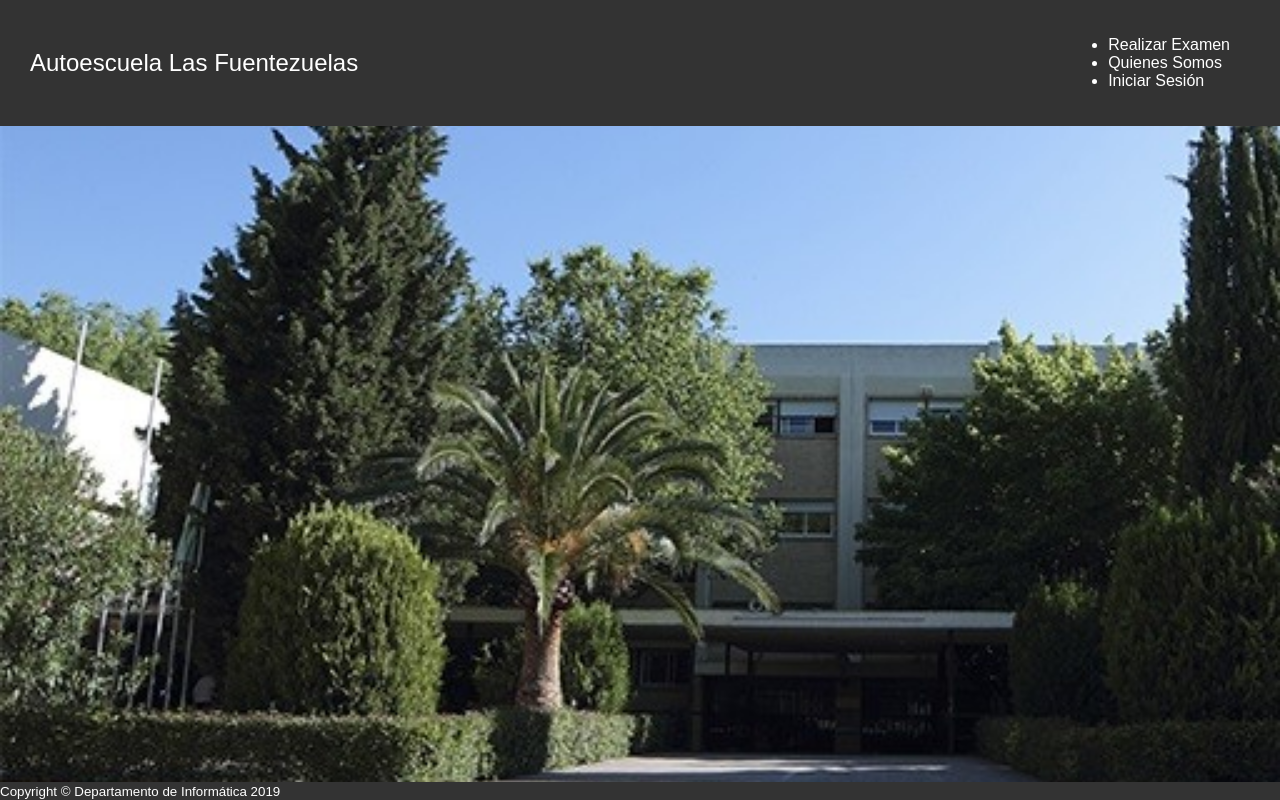
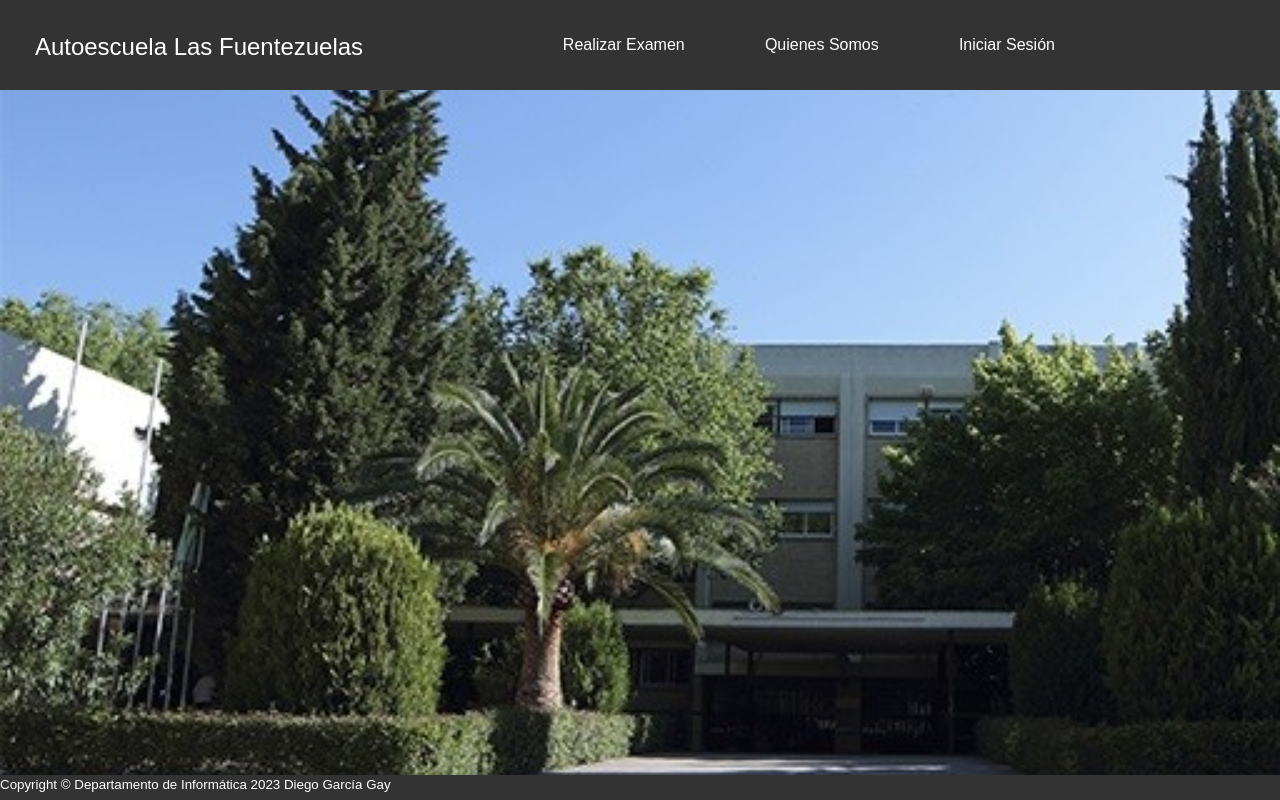
Before and after one commit to DiegoGG3/PrimerProyecto, a PHP site: page /PrimerProyecto/ in a window 1280 px wide. Run offline with PHP 8.4, Linux system fonts and the light colour scheme.

Commit message:
arregloCss

```diff
--- a/Principal/footer.php
+++ b/Principal/footer.php
@@ -1,7 +1,7 @@
 <footer id="footer">
     <div class="container">
         <div class="text-center">
-            <small>Copyright © Departamento de Informática 2019</small>
+            <small>Copyright © Departamento de Informática 2023         Diego García Gay</small>
         </div>
     </div>
 </footer>
--- a/Principal/header.php
+++ b/Principal/header.php
@@ -1,10 +1,12 @@
 
 
 <header>
+    <div id="titulo">
+        <a class="inicio" href="#">Autoescuela Las Fuentezuelas</a>
+    </div>
+
     <nav class="barra-navegacion">
-        <a class="inicio" href="#">Autoescuela Las Fuentezuelas</a>
 
-        <div class="menu-navegacion">
             <ul class="lista-enlaces">
                 <li class="enlace">
                     <a href="?menu=Examen">Realizar Examen <span class="oculto"></span></a>
@@ -17,6 +19,5 @@
                 </li>
             </ul>
 
-        </div>
     </nav>
 </header>
--- a/css/body.css
+++ b/css/body.css
@@ -16,7 +16,7 @@
 
     background-color: #fff;
     border-radius: 10px;
-    height: 700px;
+    height: 500px;
     padding: 20px;
     box-shadow: 0 0 10px rgba(0, 0, 0, 0.2);
 }
--- a/css/estiloHeader.css
+++ b/css/estiloHeader.css
@@ -1,50 +1,22 @@
-/* Estilos para la barra de navegación en la parte superior */
 .barra-navegacion {
-    background-color: #333; /* Color de fondo de la barra de navegación */
-    display: flex; /* Muestra los elementos en una fila horizontal */
-    justify-content: space-between; /* Distribuye los elementos a los lados */
-    align-items: center; /* Centra verticalmente los elementos */
-    padding: 10px 20px; /* Espaciado en la parte superior e inferior y los lados */
+    background-color: #333;
+    display: flex;
+    align-items: center;
+    padding: 10px 20px;
 }
 
 .inicio {
-    color: #fff; /* Color del texto del logotipo */
-    font-size: 24px; /* Tamaño de fuente del logotipo */
-    text-decoration: none; /* Elimina la subraya de los enlaces */
-}
+    color: #fff;
+    font-size: 24px;
+    text-decoration: none;
+    display: flex;
+    align-items: center;
+    justify-content: center;
+    margin-top: 23px;
 
-.menu-navegacion {
-    list-style: none; /* Elimina los marcadores de lista */
-    margin: 0; /* Elimina el margen predeterminado */
-    padding: 0; /* Elimina el relleno predeterminado */
-    display: flex; /* Muestra los elementos en una fila horizontal */
-}
-
-.enlace {
-    margin-right: 20px; /* Espaciado entre elementos de la lista */
 }
 
 .enlace a {
-    color: #fff; /* Color del texto de los enlaces de navegación */
-    text-decoration: none; /* Elimina la subraya de los enlaces */
+    color: #fff;
+    text-decoration: none;
 }
-
-/* Estilos para el formulario de búsqueda */
-.formulario-busqueda {
-    display: flex; /* Muestra los elementos en línea */
-    align-items: center; /* Centra verticalmente los elementos */
-    margin-left: auto; /* Mueve el formulario a la derecha */
-}
-
-.campo-busqueda {
-    padding: 5px; /* Espaciado interno del campo de búsqueda */
-    border: none; /* Elimina el borde del campo de búsqueda */
-}
-
-.boton-busqueda {
-    background-color: #333; /* Color de fondo del botón de búsqueda */
-    color: #fff; /* Color del texto del botón de búsqueda */
-    padding: 5px 10px; /* Espaciado interno del botón de búsqueda */
-    border: none; /* Elimina el borde del botón de búsqueda */
-    cursor: pointer; /* Cambia el cursor al pasar por encima del botón */
-}
--- a/css/estiloPagina.css
+++ b/css/estiloPagina.css
@@ -10,10 +10,26 @@ body {
 }
 
 /* Estilos para el encabezado */
-#header {
+#header header{
+    display: grid;
+    grid-template-columns: 30% 70%;
+    grid-template-rows: auto;
     background-color: #333;
     color: #fff;
     padding: 10px;
+}
+
+#header header nav ul{
+    display: flex;
+    justify-content: center;
+    align-items: center;
+    width: 100%;
+}
+
+#header header nav ul li{
+    list-style: none;
+    margin-right: 10%;
+
 }
 
 /* Estilos para el cuerpo */
@@ -28,8 +44,9 @@ body {
     padding: 10px;
     position: absolute;
     width:100%;
+    height: 25px;
 
     bottom: 0;
-    margin: 0; /* Elimina el margen predeterminado */
-    padding: 0; /* Elimina el relleno predeterminado */
+    margin: 0;
+    padding: 0;
 }
```
